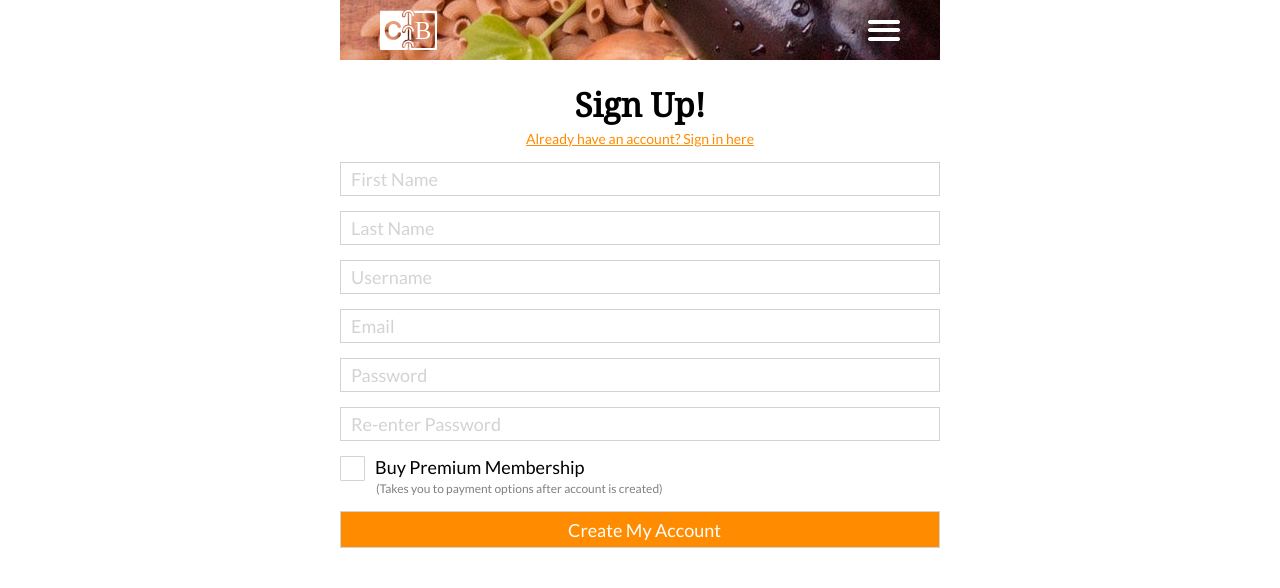
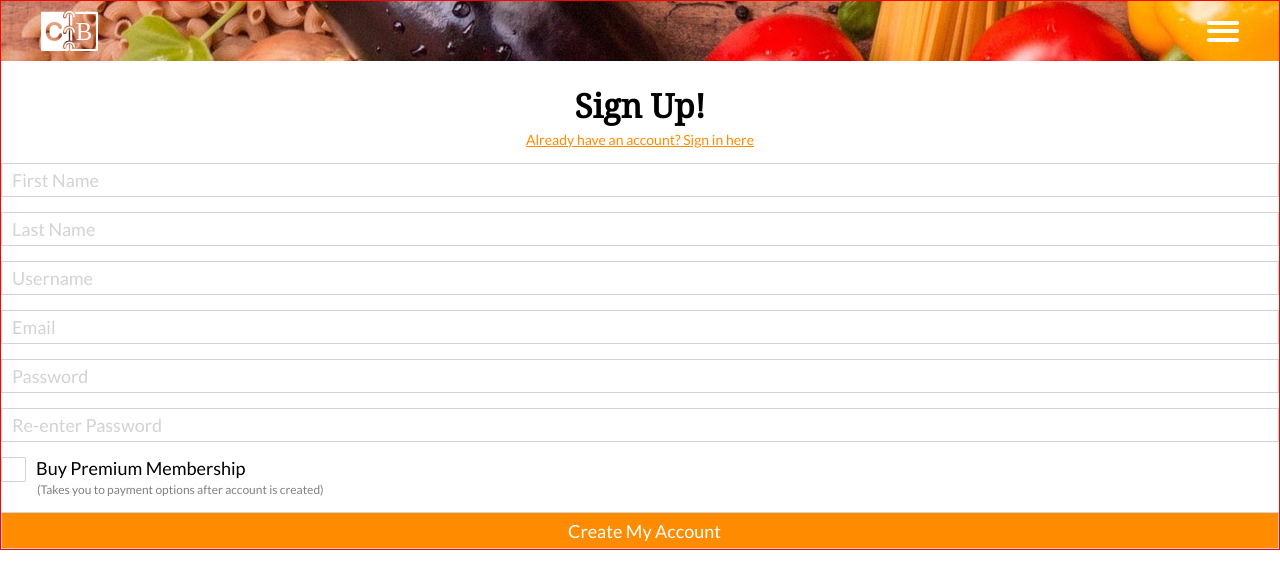
Before and after one commit to BloomTech-Labs/Labs8-Cookbook, a React (Create React App) app in the folder cookbook/: page /signup in a window 1280 px wide. Shown: the top 588 px of the page. Built offline with nearby package versions, Linux system fonts and the light colour scheme.

Commit message:
edited styles for ladning page

```diff
--- a/cookbook/src/Styles/css/index.css
+++ b/cookbook/src/Styles/css/index.css
@@ -68,11 +68,14 @@ html {
   margin-right: 15px;
   text-decoration: none;
   color: white;
+  font-size: 2.4rem;
 }
 .containerLP .titleContainer .landingNav .register {
   margin-right: 15px;
   text-decoration: none;
   color: white;
+  font-size: 2.4rem;
+  font-weight: bold;
 }
 .containerLP .titleContainer .logo {
   position: absolute;
@@ -90,6 +93,7 @@ html {
   text-decoration: underline;
   color: white;
   top: 420px;
+  font-size: 10rem;
 }
 @media (max-width: 400px) {
   .containerLP .titleContainer .title {
@@ -97,8 +101,8 @@ html {
   }
 }
 .signupPage {
-  width: 95%;
-  max-width: 600px;
+  border: 1px solid red;
+  width: 100%;
   font-family: 'Noto Serif', serif;
 }
 h1 {
@@ -118,7 +122,7 @@ h1 {
 input {
   font-family: 'Lato', sans-serif;
   font-size: 1.8rem;
-  height: 3rem;
+  height: 3.0rem;
   border: 1px solid lightgrey;
   margin-top: 1.5rem;
   padding-left: 1rem;
@@ -160,13 +164,13 @@ button {
   display: inline-block;
   position: relative;
   box-sizing: border-box;
-  border: 0.1rem lightgrey solid;
-  border-radius: 0.1rem;
+  border: .1rem lightgrey solid;
+  border-radius: .1rem;
   font-style: normal;
   font-weight: bold;
   vertical-align: middle;
   text-align: center;
-  transition: all 0.2s linear;
+  transition: all .2s linear;
   cursor: pointer;
   color: white;
   text-shadow: 0 0 0 white;
@@ -211,7 +215,7 @@ h1 {
 input {
   font-family: 'Lato', sans-serif;
   font-size: 1.8rem;
-  height: 3rem;
+  height: 3.0rem;
   border: 1px solid lightgrey;
   margin-top: 1.5rem;
   padding-left: 1rem;
--- a/cookbook/src/Styles/less/LandingPage.less
+++ b/cookbook/src/Styles/less/LandingPage.less
@@ -26,12 +26,15 @@
                 margin-right: 15px;
                 text-decoration: none;
                 color: white;
+                font-size: 2.4rem;
             }
 
             .register {
                 margin-right: 15px;
                 text-decoration: none;
                 color: white;
+                font-size: 2.4rem;
+                font-weight: bold
             }
         }
 
@@ -50,6 +53,7 @@
             text-decoration: underline;
             color: white;
             top: 420px;
+            font-size: 10rem;
             @media @phone {
                 top: 230px;
             }
--- a/cookbook/src/Styles/less/signup.less
+++ b/cookbook/src/Styles/less/signup.less
@@ -1,6 +1,6 @@
 .signupPage {
-    width: 95%;
-    max-width: 600px;
+    border: 1px solid red;
+    width: 100%;
     font-family: @primary-font;
 }
 
```
